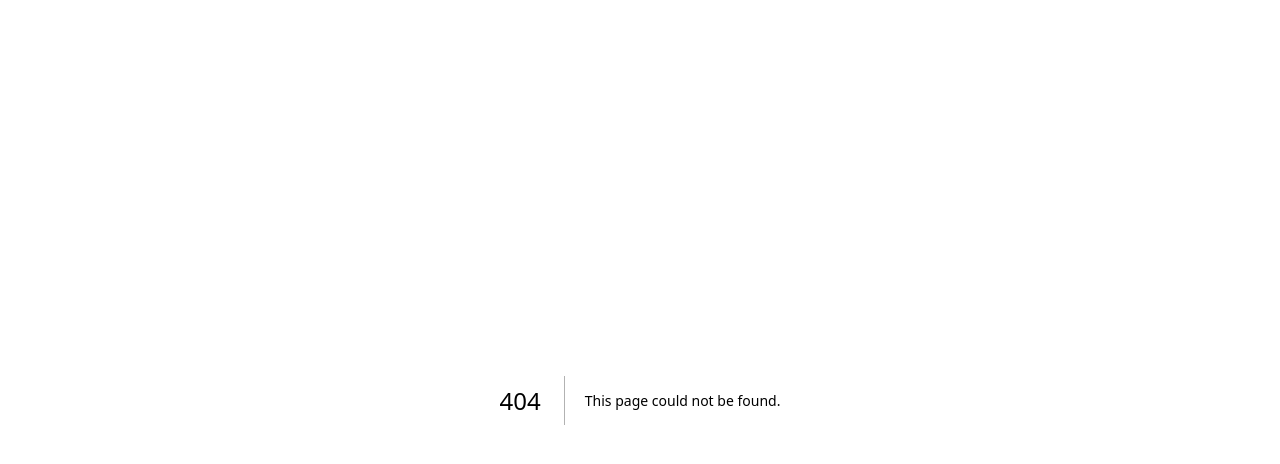
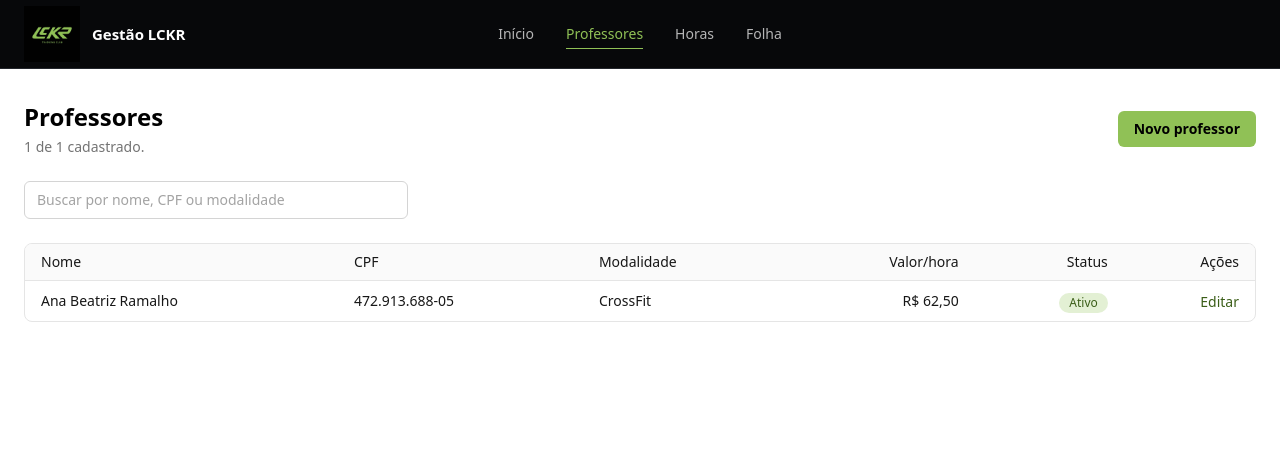
Before and after one commit to lckr-club/lckr-frontend, a Next.js app: page /coaches in a window 1280 px wide. Before the commit this address had no page. Shown: the top 464 px of the page. Built offline with nearby package versions, Linux system fonts and the light colour scheme.

Commit message:
feat: header e pagina de coaches

```diff
--- /dev/null
+++ b/app/coaches/page.tsx
@@ -0,0 +1,52 @@
+export default function CoachesPage() {
+  return (
+    <main className="mx-auto w-full max-w-7xl px-6 py-8">
+      <div className="flex items-center justify-between">
+        <div>
+          <h1 className="text-2xl font-semibold">Professores</h1>
+          <p className="mt-1 text-sm text-[#737373]">1 de 1 cadastrado.</p>
+        </div>
+
+        <button
+          type="button"
+          className="rounded-md bg-[#90C156] px-4 py-2 text-sm font-semibold text-black transition-colors duration-200 hover:bg-[#74A43C]"
+        >
+          Novo professor
+        </button>
+      </div>
+
+      <input
+        type="search"
+        aria-label="Buscar professor"
+        placeholder="Buscar por nome, CPF ou modalidade"
+        className="mt-6 w-full max-w-sm rounded-md border border-[#d4d4d4] px-3 py-2 text-sm text-[#171717] placeholder:text-[#a3a3a3] focus:border-[#90C156] focus:outline-none focus:ring-2 focus:ring-[#90C156]/40"
+      />
+
+      <div className="mt-6 overflow-x-auto rounded-lg border border-[#e5e5e5] bg-white">
+        <table className="w-full">
+          <thead>
+            <tr className="border-b border-[#e5e5e5] bg-[#fafafa]">
+              <th className="py-2 px-4 text-left text-sm font-medium text-[#171717]">Nome</th>
+              <th className="py-2 px-4 text-left text-sm font-medium text-[#171717]">CPF</th>
+              <th className="py-2 px-4 text-left text-sm font-medium text-[#171717]">Modalidade</th>
+              <th className="py-2 px-4 text-right text-sm font-medium text-[#171717]">Valor/hora</th>
+              <th className="py-2 px-4 text-right text-sm font-medium text-[#171717]">Status</th>
+              <th className="py-2 px-4 text-right text-sm font-medium text-[#171717]">Ações</th>
+            </tr>
+          </thead>
+
+          <tbody>
+            <tr className="border-b border-[#e5e5e5] last:border-0 hover:bg-[#f5f5f5]">
+              <td className="py-2 px-4 text-sm text-[#171717]">Ana Beatriz Ramalho</td>
+              <td className="py-2 px-4 text-sm text-[#171717]">472.913.688-05</td>
+              <td className="py-2 px-4 text-sm text-[#171717]">CrossFit</td>
+              <td className="py-2 px-4 text-right text-sm text-[#171717]">R$ 62,50</td>
+              <td className="py-2 px-4 text-right"><span className="inline-flex items-center rounded-full bg-[#90C156]/25 px-2.5 py-0.5 text-xs font-medium text-[#3B5E18]">Ativo</span></td>
+              <td className="py-2 px-4 text-right"><button type="button" className="cursor-pointer text-sm font-medium text-[#3B5E18] hover:underline">Editar</button></td>
+            </tr>
+          </tbody>
+        </table>
+      </div>
+    </main>
+  );
+}
--- /dev/null
+++ b/app/components/Header.tsx
@@ -0,0 +1,83 @@
+"use client";
+
+import Image from "next/image";
+import Link from "next/link";
+import { usePathname } from "next/navigation";
+import LckrLogo from "@/public/lckr-logo.png";
+
+export default function Header() {
+  const pathname = usePathname();
+
+  return (
+    <header className="border-b border-[#23262c] bg-[#07080a] text-white">
+      <div className="mx-auto grid h-[68px] w-full max-w-7xl grid-cols-[1fr_auto_1fr] items-center px-6">
+        <Link href="/" className="flex items-center gap-3">
+          <Image src={LckrLogo} alt="" className="h-14 w-auto"  />
+          <span className="text-[15px] font-semibold">Gestão LCKR</span>
+        </Link>
+
+        <nav>
+          <ul className="flex gap-8 text-sm font-medium">
+            <li>
+              <Link
+                href="/"
+                className={`relative transition-colors ${
+                  pathname === "/" ? "text-[#90C156]" : "text-white/70 hover:text-white"
+                }`}
+              >
+                Início
+                {pathname === "/" && (
+                  <span className="absolute -bottom-1.5 left-0 h-px w-full bg-[#90C156]" />
+                )}
+              </Link>
+            </li>
+
+            <li>
+              <Link
+                href="/coaches"
+                className={`relative transition-colors ${
+                  pathname.startsWith("/coaches") ? "text-[#90C156]" : "text-white/70 hover:text-white"
+                }`}
+              >
+                Professores
+                {pathname.startsWith("/coaches") && (
+                  <span className="absolute -bottom-1.5 left-0 h-px w-full bg-[#90C156]" />
+                )}
+              </Link>
+            </li>
+
+            <li>
+              <Link
+                href="/horas"
+                className={`relative transition-colors ${
+                  pathname.startsWith("/horas") ? "text-[#90C156]" : "text-white/70 hover:text-white"
+                }`}
+              >
+                Horas
+                {pathname.startsWith("/horas") && (
+                  <span className="absolute -bottom-1.5 left-0 h-px w-full bg-[#90C156]" />
+                )}
+              </Link>
+            </li>
+
+            <li>
+              <Link
+                href="/folha"
+                className={`relative transition-colors ${
+                  pathname.startsWith("/folha") ? "text-[#90C156]" : "text-white/70 hover:text-white"
+                }`}
+              >
+                Folha
+                {pathname.startsWith("/folha") && (
+                  <span className="absolute -bottom-1.5 left-0 h-px w-full bg-[#90C156]" />
+                )}
+              </Link>
+            </li>
+          </ul>
+        </nav>
+
+        <div />
+      </div>
+    </header>
+  );
+}
--- a/app/layout.tsx
+++ b/app/layout.tsx
@@ -1,6 +1,7 @@
 import type { Metadata } from "next";
 import { Geist, Geist_Mono } from "next/font/google";
 import "./globals.css";
+import Header from "./components/Header";
 
 const geistSans = Geist({
   variable: "--font-geist-sans",
@@ -23,7 +24,7 @@ export default function RootLayout({ children }: LayoutProps<"/">) {
       lang="en"
       className={`${geistSans.variable} ${geistMono.variable} h-full antialiased`}
     >
-      <body className="min-h-full flex flex-col">{children}</body>
+      <body className="min-h-full flex flex-col"><Header></Header>{children} </body>
     </html>
   );
 }
```
Also changed, not shown: public/lckr-logo.png (added).
